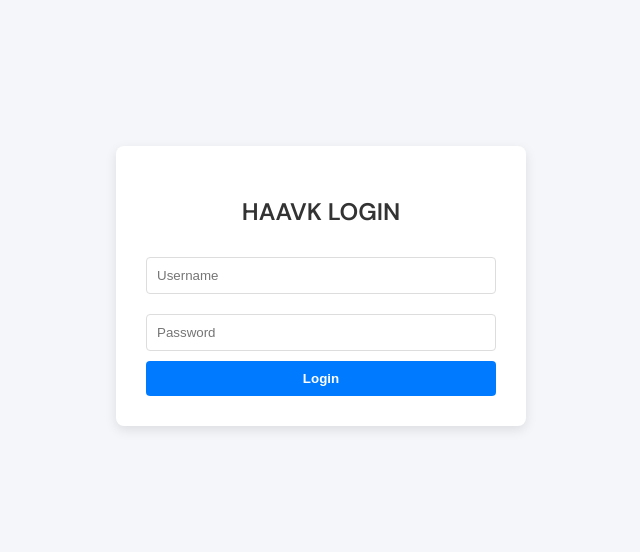
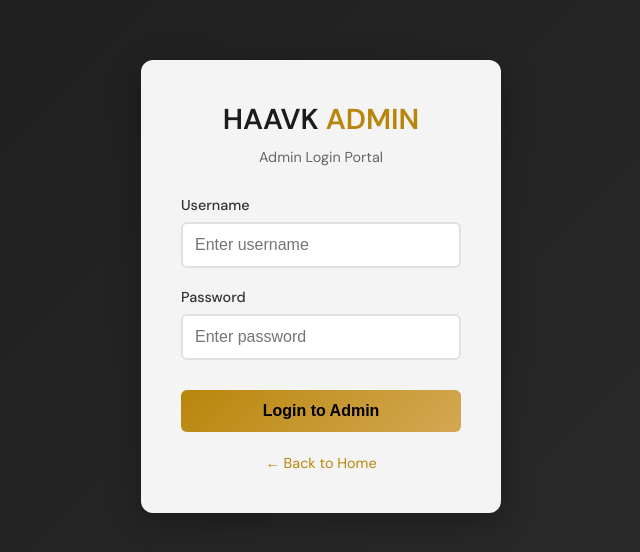
Before and after one commit to adityabiologi59/HAAVK-SPACE, a website: page admin/index.html in a window 1280 px wide. Shown: the part 114-666 px from the top of the page, without its empty margins (319-959 px from the left). Drawn offline with Linux system fonts and the light colour scheme.

Commit message:
Update: Improve admin login page with better UI and localStorage integration

```diff
--- a/admin/index.html
+++ b/admin/index.html
@@ -3,55 +3,191 @@
 <head>
     <meta charset="UTF-8">
     <meta name="viewport" content="width=device-width, initial-scale=1.0">
-    <title>Login - HAAVK SPACE</title>
+    <title>Admin Login - HAAVK SPACE</title>
     <link href="https://fonts.googleapis.com/css2?family=DM+Sans:wght@400;500;600&display=swap" rel="stylesheet">
     <style>
-        /* Styling sederhana untuk form login */
-        body { font-family: 'DM Sans', sans-serif; display: flex; justify-content: center; align-items: center; height: 100vh; background-color: #f4f6f9; margin: 0; }
-        .login-card { background: white; padding: 30px; border-radius: 8px; box-shadow: 0 4px 12px rgba(0,0,0,0.1); width: 100%; max-width: 350px; }
-        h2 { margin-bottom: 20px; text-align: center; color: #333; }
-        input { width: 100%; padding: 10px; margin: 10px 0; border: 1px solid #ddd; border-radius: 4px; box-sizing: border-box; }
-        button { width: 100%; padding: 10px; background-color: #007bff; color: white; border: none; border-radius: 4px; cursor: pointer; font-weight: 600; }
-        button:hover { background-color: #0056b3; }
-        .error-msg { color: red; font-size: 14px; text-align: center; display: none; margin-bottom: 10px; }
+        * {
+            margin: 0;
+            padding: 0;
+            box-sizing: border-box;
+        }
+
+        body {
+            font-family: 'DM Sans', sans-serif;
+            display: flex;
+            justify-content: center;
+            align-items: center;
+            height: 100vh;
+            background: linear-gradient(135deg, #1C1C1C 0%, #2d2d2d 100%);
+        }
+
+        .login-container {
+            width: 100%;
+            max-width: 400px;
+            padding: 20px;
+        }
+
+        .login-card {
+            background: rgba(255, 255, 255, 0.95);
+            padding: 40px;
+            border-radius: 12px;
+            box-shadow: 0 8px 32px rgba(0, 0, 0, 0.3);
+        }
+
+        .login-card h2 {
+            text-align: center;
+            margin-bottom: 10px;
+            color: #1C1C1C;
+            font-size: 1.8rem;
+        }
+
+        .login-card h2 span {
+            color: #B8860B;
+        }
+
+        .subtitle {
+            text-align: center;
+            color: #666;
+            font-size: 0.9rem;
+            margin-bottom: 30px;
+        }
+
+        .form-group {
+            margin-bottom: 20px;
+        }
+
+        .form-group label {
+            display: block;
+            margin-bottom: 8px;
+            color: #333;
+            font-weight: 500;
+            font-size: 0.9rem;
+        }
+
+        .form-group input {
+            width: 100%;
+            padding: 12px;
+            border: 2px solid #E0E0E0;
+            border-radius: 6px;
+            font-size: 1rem;
+            transition: border-color 0.3s ease;
+            box-sizing: border-box;
+        }
+
+        .form-group input:focus {
+            outline: none;
+            border-color: #B8860B;
+        }
+
+        .error-msg {
+            color: #d32f2f;
+            font-size: 0.85rem;
+            text-align: center;
+            display: none;
+            margin-bottom: 15px;
+            padding: 10px;
+            background-color: #ffebee;
+            border-radius: 4px;
+        }
+
+        .btn-login {
+            width: 100%;
+            padding: 12px;
+            background: linear-gradient(135deg, #B8860B 0%, #D4A853 100%);
+            color: #000;
+            border: none;
+            border-radius: 6px;
+            font-size: 1rem;
+            font-weight: 600;
+            cursor: pointer;
+            transition: all 0.3s ease;
+            margin-top: 10px;
+        }
+
+        .btn-login:hover {
+            transform: translateY(-2px);
+            box-shadow: 0 4px 15px rgba(184, 134, 11, 0.4);
+        }
+
+        .btn-login:active {
+            transform: translateY(0);
+        }
+
+        .back-link {
+            text-align: center;
+            margin-top: 20px;
+        }
+
+        .back-link a {
+            color: #B8860B;
+            text-decoration: none;
+            font-size: 0.9rem;
+            transition: color 0.3s ease;
+        }
+
+        .back-link a:hover {
+            text-decoration: underline;
+        }
     </style>
 </head>
 <body>
+    <div class="login-container">
+        <div class="login-card">
+            <h2>HAAVK <span>ADMIN</span></h2>
+            <p class="subtitle">Admin Login Portal</p>
 
-    <div class="login-card">
-        <h2>HAAVK <span>LOGIN</span></h2>
-        <div class="error-msg" id="error-message">Username atau password salah!</div>
+            <div class="error-msg" id="error-message">Invalid username or password!</div>
 
-        <form id="loginForm">
-            <input type="text" id="username" placeholder="Username" required>
-            <input type="password" id="password" placeholder="Password" required>
-            <button type="submit">Login</button>
-        </form>
+            <form id="adminLoginForm">
+                <div class="form-group">
+                    <label for="username">Username</label>
+                    <input type="text" id="username" name="username" placeholder="Enter username" required>
+                </div>
+
+                <div class="form-group">
+                    <label for="password">Password</label>
+                    <input type="password" id="password" name="password" placeholder="Enter password" required>
+                </div>
+
+                <button type="submit" class="btn-login">Login to Admin</button>
+            </form>
+
+            <div class="back-link">
+                <a href="../index.html">← Back to Home</a>
+            </div>
+        </div>
     </div>
 
     <script>
-        document.getElementById('loginForm').addEventListener('submit', function(event) {
-            // Mencegah form reload halaman secara default
+        document.getElementById('adminLoginForm').addEventListener('submit', function(event) {
             event.preventDefault();
 
-            // Mengambil nilai input
-            const usernameInput = document.getElementById('username').value;
-            const passwordInput = document.getElementById('password').value;
+            const username = document.getElementById('username').value;
+            const password = document.getElementById('password').value;
             const errorMsg = document.getElementById('error-message');
 
-            // Contoh kredensial statis (bisa diganti sesuai kebutuhan)
-            const validUsername = "admin";
-            const validPassword = "password123";
+            // Validasi credential admin
+            const validUsername = 'admin';
+            const validPassword = 'password123';
 
-            if (usernameInput === validUsername && passwordInput === validPassword) {
-                // Simpan status login di sessionStorage agar dashboard tahu user sudah login
-                sessionStorage.setItem('isLoggedIn', 'true');
+            if (username === validUsername && password === validPassword) {
+                // Set admin login status
+                localStorage.setItem('isAdminLoggedIn', 'true');
+                localStorage.setItem('adminUsername', username);
 
-                // Alihkan ke halaman dashboard utama
-                window.location.href = 'dashboard.html';
+                // Redirect ke dashboard
+                window.location.href = './dashboard.html';
             } else {
-                // Tampilkan pesan error jika salah
+                // Tampilkan error
                 errorMsg.style.display = 'block';
+                document.getElementById('password').value = '';
+            }
+        });
+
+        // Cek apakah sudah login, jika ya redirect ke dashboard
+        window.addEventListener('load', () => {
+            if (localStorage.getItem('isAdminLoggedIn') === 'true') {
+                window.location.href = './dashboard.html';
             }
         });
     </script>
```
